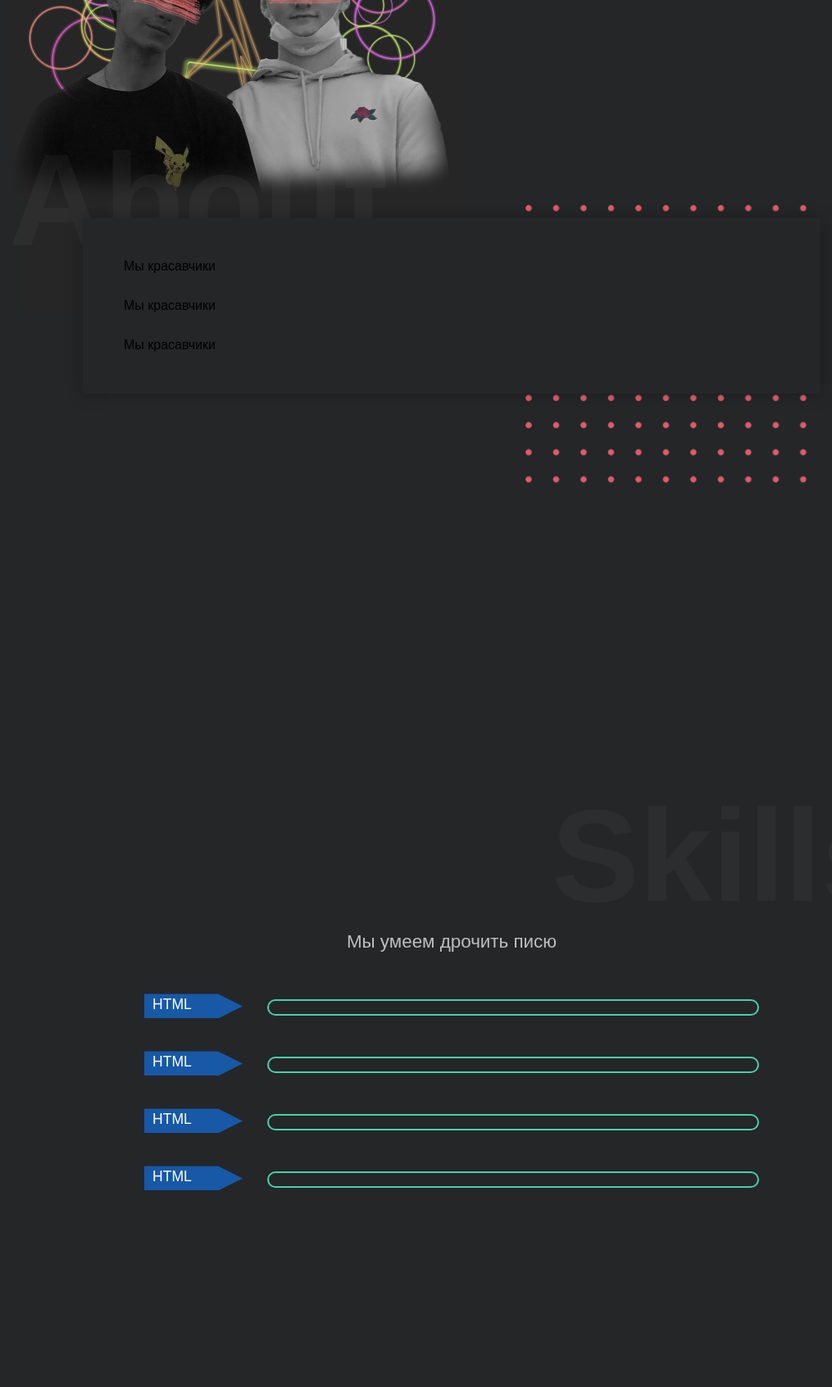
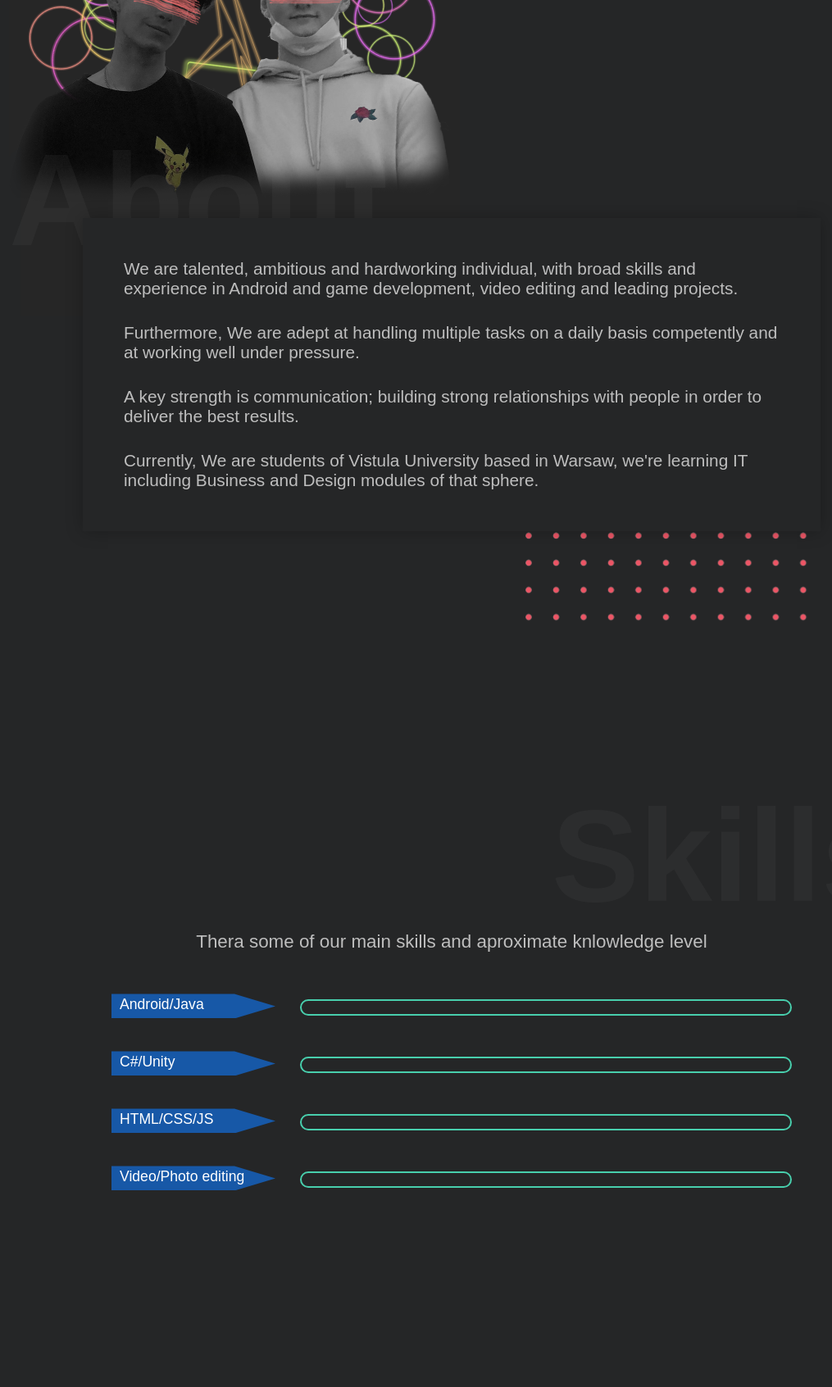
Before and after one commit to akih1r0/WebCV, a PHP site: page / in a window 1280 px wide. Shown: the part 743-2435 px from the top of the page at 82% size, without its empty margins (89-1104 px from the left). Run offline with PHP 8.4, Linux system fonts and the light colour scheme.

Commit message:
Second commit

```diff
--- a/css/style.css
+++ b/css/style.css
@@ -161,12 +161,13 @@
   z-index: 1;
 }
 
-a.about-me-info p{
+.about-me-info p {
   font-size: 1.3rem;
   color: #BEBEBE;
 }
 
 .about-me-info p:nth-child(2),
+.about-me-info p:nth-child(3),
 .about-me-info p:last-child{
   margin-top: 30px;
 }
@@ -212,7 +213,7 @@
 
 div[class^='tag-'] {
   clip-path: polygon(75% 0%, 100% 50%, 75% 100%, 0% 100%, 0% 50%, 0% 0%);
-  width: 120px;
+  width: 200px;
   height: 30px;
   background-color: #1758A7;
   margin-right: 30px;
--- a/index.html
+++ b/index.html
@@ -81,19 +81,20 @@
     <div class="container about" id="about">
         <h1>About</h1>
         <div class="about-me-info">
-            <p>Мы красавчики</p>
-            <p>Мы красавчики</p>
-            <p>Мы красавчики</p>
+            <p>We are talented, ambitious and hardworking individual, with broad skills and experience in Android and game development, video editing and leading projects.</p>
+            <p>Furthermore, We are adept at handling multiple tasks on a daily basis competently and at working well under pressure.</p>
+            <p>A key strength is communication; building strong relationships with people in order to deliver the best results.</p>
+            <p>Currently, We are students of Vistula University based in Warsaw, we're learning IT including Business and Design modules of that sphere.</p>
         </div>
         <img src="img/dotted-shape.png" alt="">
     </div>
 
     <div class="container skills" id="skills">
         <h1>Skills</h1>
-        <p class="skills-info">Мы умеем дрочить писю</p>
+        <p class="skills-info">Thera some of our main skills and aproximate knlowledge level</p>
         <div class="html">
             <div class="tag-html">
-                <p>HTML</p>
+                <p>Android/Java</p>
             </div>
             <div class="progressbar">
                 <div class="bar-html"></div>
@@ -101,7 +102,7 @@
         </div>
         <div class="html">
             <div class="tag-css">
-                <p>HTML</p>
+                <p>C#/Unity</p>
             </div>
             <div class="progressbar">
                 <div class="bar-css"></div>
@@ -109,7 +110,7 @@
         </div>
         <div class="html">
             <div class="tag-javascript">
-                <p>HTML</p>
+                <p>HTML/CSS/JS</p>
             </div>
             <div class="progressbar">
                 <div class="bar-javascript"></div>
@@ -117,7 +118,7 @@
         </div>
         <div class="html">
             <div class="tag-react">
-                <p>HTML</p>
+                <p>Video/Photo editing</p>
             </div>
             <div class="progressbar">
                 <div class="bar-react"></div>
@@ -129,9 +130,9 @@
     <div class="container work" id="work">
         <h1>Work</h1>
         <div class="work-category">
-            <button id="designing" class="active" onclick="showRequiredCategory">Web Designing</button>
-            <button id="animation" onclick="showRequiredCategory">Web Animation</button>
-            <button id="project" onclick="showRequiredCategory">React Projects</button>
+            <button id="designing" class="active" onclick="showRequiredCategory(this)">Android Apps</button>
+            <button id="animation" onclick="showRequiredCategory(this)">Games</button>
+            <button id="project" onclick="showRequiredCategory(this)">C# with Leszek sensei</button>
         </div>
         <div class="category-designing showCategory">
             <a href=""><img src="img/1.png"></a>
--- a/js/script.js
+++ b/js/script.js
@@ -13,15 +13,15 @@
 
 var t1 = new TimelineLite()
 
-t1.fromTo(htmlBar, .75, { width: `calc(0% - 6px)` }, { width: `calc(90% - 6px)` }, ease: Power4.easeOut)
-    .fromTo(cssBar, .75, { width: `calc(0% - 6px)` }, { width: `calc(95% - 6px)` }, ease: Power4.easeOut)
-    .fromTo(jsBar, .75, { width: `calc(0% - 6px)` }, { width: `calc(75% - 6px)` }, ease: Power4.easeOut)
-    .fromTo(reactBar, .75, { width: `calc(0% - 6px)` }, { width: `calc(70% - 6px)` }, ease: Power4.easeOut)
+t1.fromTo(htmlBar, .75, { width: `calc(0% - 6px)` }, { width: `calc(70% - 6px)` , ease: Power4.easeOut})
+    .fromTo(cssBar, .75, { width: `calc(0% - 6px)` }, { width: `calc(60% - 6px)` , ease: Power4.easeOut})
+    .fromTo(jsBar, .75, { width: `calc(0% - 6px)` }, { width: `calc(50% - 6px)` , ease: Power4.easeOut})
+    .fromTo(reactBar, .75, { width: `calc(0% - 6px)` }, { width: `calc(80% - 6px)` , ease: Power4.easeOut})
 
 const controller = new ScrollMagic.Controller()
 const scene = new ScrollMagic.Scene({
     triggerElement: '.skills',
-    triggerHook: 0
+    triggerHook: 0.25
 })
     .setTween(t1)
     .addTo(controller)
@@ -36,15 +36,15 @@
     }
 
     event.classList.add('active')
-    const getCategory = document.querySelector('.category-${getId}')
+    const getCategory = document.querySelector(`.category-${getId}`)
     const categories = document.querySelectorAll('div[class ^= "category-"]')
     for (i = 0; i < categories.length; i++) {
         if (categories[i].hasAttribute('class')) {
-            categories[i].classList.remove("showCategory")
+            categories[i].classList.remove('showCategory')
             categories[i].classList.add('hideCategory')
         }
     }
 
     getCategory.classList.remove('hideCategory')
-    getCategory.classList.remove('showCategory')
+    getCategory.classList.add('showCategory')
 }
```
